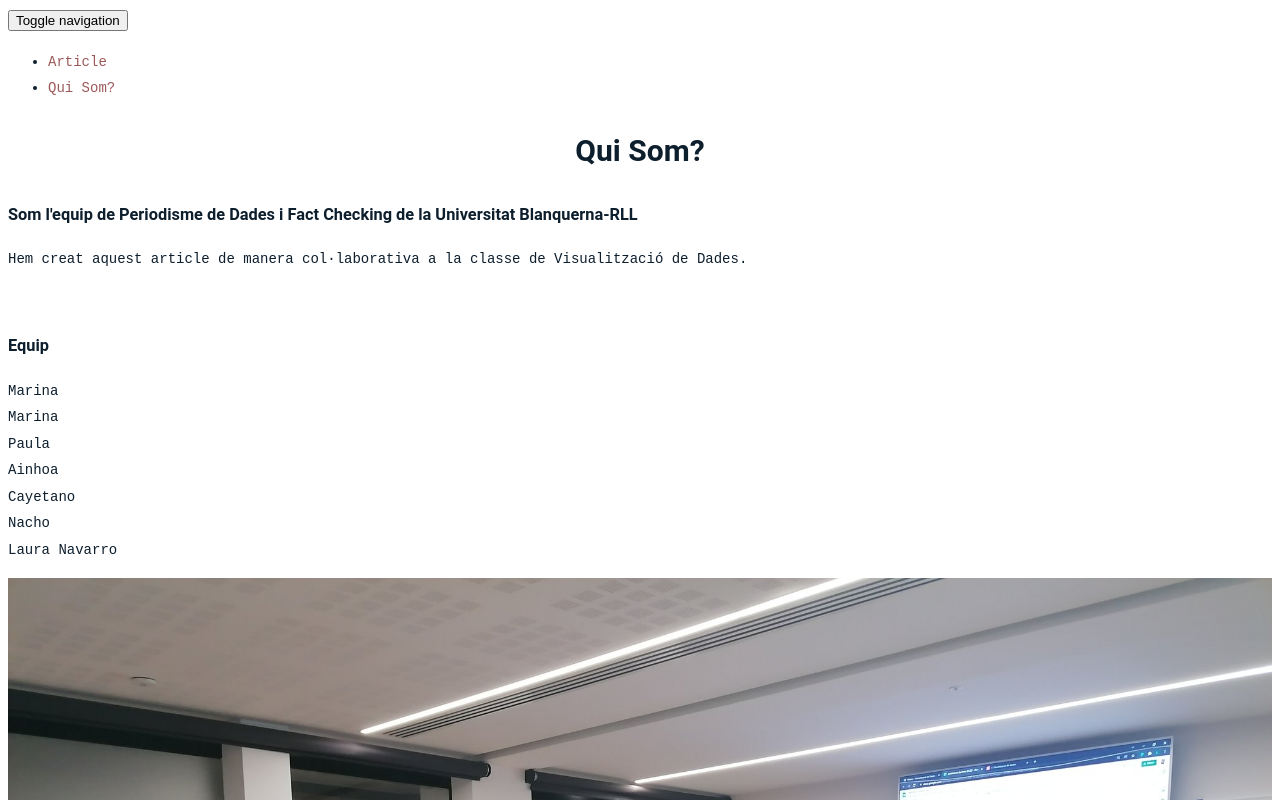
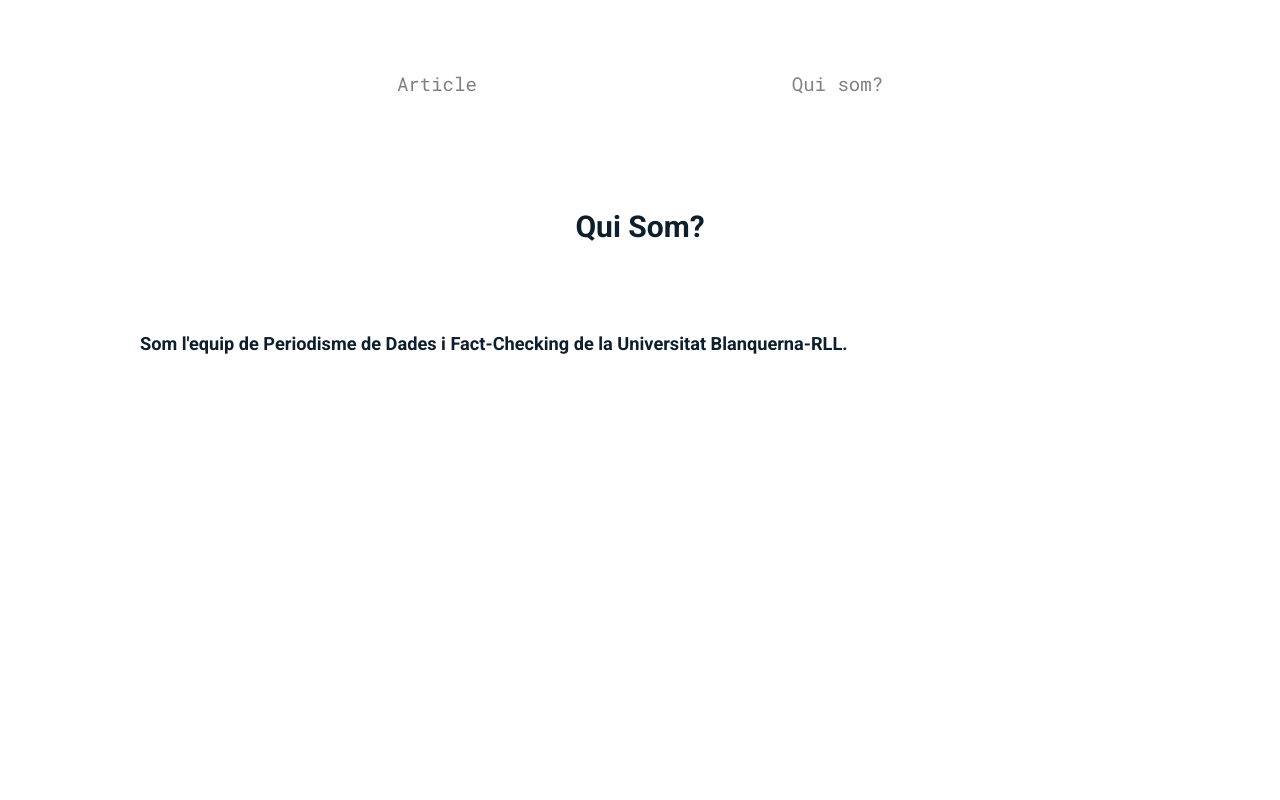
Before and after one commit to data-viz-blanquerna/data-viz-blanquerna, a plain HTML site: page about.html in a window 1280 px wide. Shown: the top 800 px of the page. Drawn offline with Linux system fonts and the light colour scheme.

Commit message:
Update about.html

```diff
--- a/about.html
+++ b/about.html
@@ -2,121 +2,72 @@
 <html lang="en">
 
 <head>
-  <meta charset="UTF-8">
-  <meta content="IE=edge" http-equiv="X-UA-Compatible">
-  <meta content="width=device-width,initial-scale=1" name="viewport">
-  <meta content="description" name="description">
-  <meta name="google" content="notranslate" />
-  <meta content="Mashup templates have been developped by Orson.io team" name="author">
+  <meta charset="utf-8">
+  <meta content="width=device-width, initial-scale=1.0" name="viewport">
 
-  <!-- Disable tap highlight on IE -->
-  <meta name="msapplication-tap-highlight" content="no">
 
-  <link rel="apple-touch-icon" sizes="180x180" href="./assets/apple-icon-180x180.png">
-  <link href="./assets/favicon.ico" rel="icon">
+
 
   <title>Qui Som</title>
+  <meta content="" name="description">
+  <meta content="" name="keywords">
+
+  <!-- Google Fonts -->
+  <link rel="preconnect" href="https://fonts.googleapis.com">
+  <link rel="preconnect" href="https://fonts.gstatic.com" crossorigin>
+  <link href="https://fonts.googleapis.com/css2?family=Roboto:wght@700&display=swap" rel="stylesheet">
+  <link href="https://fonts.googleapis.com/css2?family=Roboto+Mono&family=Roboto:wght@700&display=swap" rel="stylesheet">
+
+  <!-- Vendor CSS Files -->
+  <link href="assets/vendor/aos/aos.css" rel="stylesheet">
+  <link href="assets/vendor/bootstrap/css/bootstrap.min.css" rel="stylesheet">
+  <link href="assets/vendor/bootstrap-icons/bootstrap-icons.css" rel="stylesheet">
+  <link href="assets/vendor/swiper/swiper-bundle.min.css" rel="stylesheet">
 
   <!-- Template Main CSS File -->
-  <link href="assets/css/style.css" rel="stylesheet"></head>
+  <link href="assets/css/style.css" rel="stylesheet">
 
-<body class="">
-<div id="site-border-left"></div>
-<div id="site-border-right"></div>
-<div id="site-border-top"></div>
-<div id="site-border-bottom"></div>
- <!-- Add your content of header -->
-<header>
-  <nav class="navbar  navbar-fixed-top navbar-default">
-    <div class="container">
-        <button type="button" class="navbar-toggle collapsed" data-toggle="collapse" data-target="#navbar-collapse" aria-expanded="false">
-          <span class="sr-only">Toggle navigation</span>
-          <span class="icon-bar"></span>
-          <span class="icon-bar"></span>
-          <span class="icon-bar"></span>
-        </button>
+</head>
 
-      <div class="collapse navbar-collapse" id="navbar-collapse">
-        <ul class="nav navbar-nav ">
-          <li><a href="./index.html" title="">Article</a></li>
-          <li><a href="./about.html" title="">Qui Som?</a></li>
-        </ul>
+<body>
 
 
-      </div>
+  <nav class="navbar navbar-light custom-navbar">
+    <div class="container">
+      <a class="navbar-brand" href="index.html"></a>
+       <a class="navbar-brand" href="index.html"><span style="color:grey;font-size:70%;text-align:left;">Article</span></a>
+       <a class="navbar-brand" href="about.html"><span style="color:grey;font-size:70%;text-align:left;">Qui som?</span></a>
+        <span></span>
+      </a>
     </div>
   </nav>
-</header>
 
-<div class="section-container">
-    <div class="container">
-      <div class="row">
-        <div class="col-xs-12">
-          <div class="section-container-spacer text-center">
-            <h1 class="h2">Qui Som?</h1>
+  <main id="main">
+
+    <section class="section">
+      <div class="container">
+        <div class="row justify-content-left">
+          <div data-aos="fade-up">
+            <h1>Qui Som?</h1>
+            <br>
+            <br>
+            <br>
+            <h1 style="font-size: 130%;text-align:left;">Som l'equip de Periodisme de Dades i Fact-Checking de la Universitat Blanquerna-RLL.</h1>
           </div>
-
-          <div class="row">
-            <div class="col-md-10 col-md-offset-1">
-              <div class="row">
-                <div class="col-xs-12 col-md-6">
-                  <h3>Som l'equip de Periodisme de Dades i Fact Checking de la Universitat Blanquerna-RLL</h3>
-                  <p>Hem creat aquest article de manera col·laborativa a la classe de Visualització de Dades.</p>
-                  <br>
-                  <h3>Equip </h3>
-                  <p>Marina <br>
-                    Marina<br>
-                    Paula <br>
-                    Ainhoa<br>
-                    Cayetano<br>
-                    Nacho<br>
-                    Laura Navarro <br>
-                  </p>
-
-                </div>
-                <div class="col-xs-12 col-md-6">
-                  <img src="./assets/images/profil.jpg" class="img-responsive" alt="">
-                </div>
-              </div>
-            </div>
-          </div>
+        </div>
+      </div>
 
 
-       </div>
-      </div>
-    </div>
-  </div>
+  <!-- Vendor JS Files -->
+  <script src="assets/vendor/aos/aos.js"></script>
+  <script src="assets/vendor/bootstrap/js/bootstrap.bundle.min.js"></script>
+  <script src="assets/vendor/isotope-layout/isotope.pkgd.min.js"></script>
+  <script src="assets/vendor/php-email-form/validate.js"></script>
+  <script src="assets/vendor/swiper/swiper-bundle.min.js"></script>
 
+  <!-- Template Main JS File -->
+  <script src="assets/js/main.js"></script>
 
-<footer class="footer-container text-center">
-  <div class="container">
-    <div class="row">
-      <div class="col-xs-12">
-        <p>© UNTITLED | Website created with <a href="http://www.mashup-template.com/" title="Create website with free html template">Mashup Template</a>/<a href="https://www.unsplash.com/" title="Beautiful Free Images">Unsplash</a></p>
-      </div>
-    </div>
-  </div>
-</footer>
-
-<script>
-  document.addEventListener("DOMContentLoaded", function (event) {
-     navActivePage();
-  });
-</script>
-
-<!-- Google Analytics: change UA-XXXXX-X to be your site's ID
-
-<script>
-  (function (i, s, o, g, r, a, m) {
-    i['GoogleAnalyticsObject'] = r; i[r] = i[r] || function () {
-      (i[r].q = i[r].q || []).push(arguments)
-    }, i[r].l = 1 * new Date(); a = s.createElement(o),
-      m = s.getElementsByTagName(o)[0]; a.async = 1; a.src = g; m.parentNode.insertBefore(a, m)
-  })(window, document, 'script', '//www.google-analytics.com/analytics.js', 'ga');
-  ga('create', 'UA-XXXXX-X', 'auto');
-  ga('send', 'pageview');
-</script>
-
---> <script type="text/javascript" src="./main.70a66962.js"></script></body>
+</body>
 
 </html>
```
